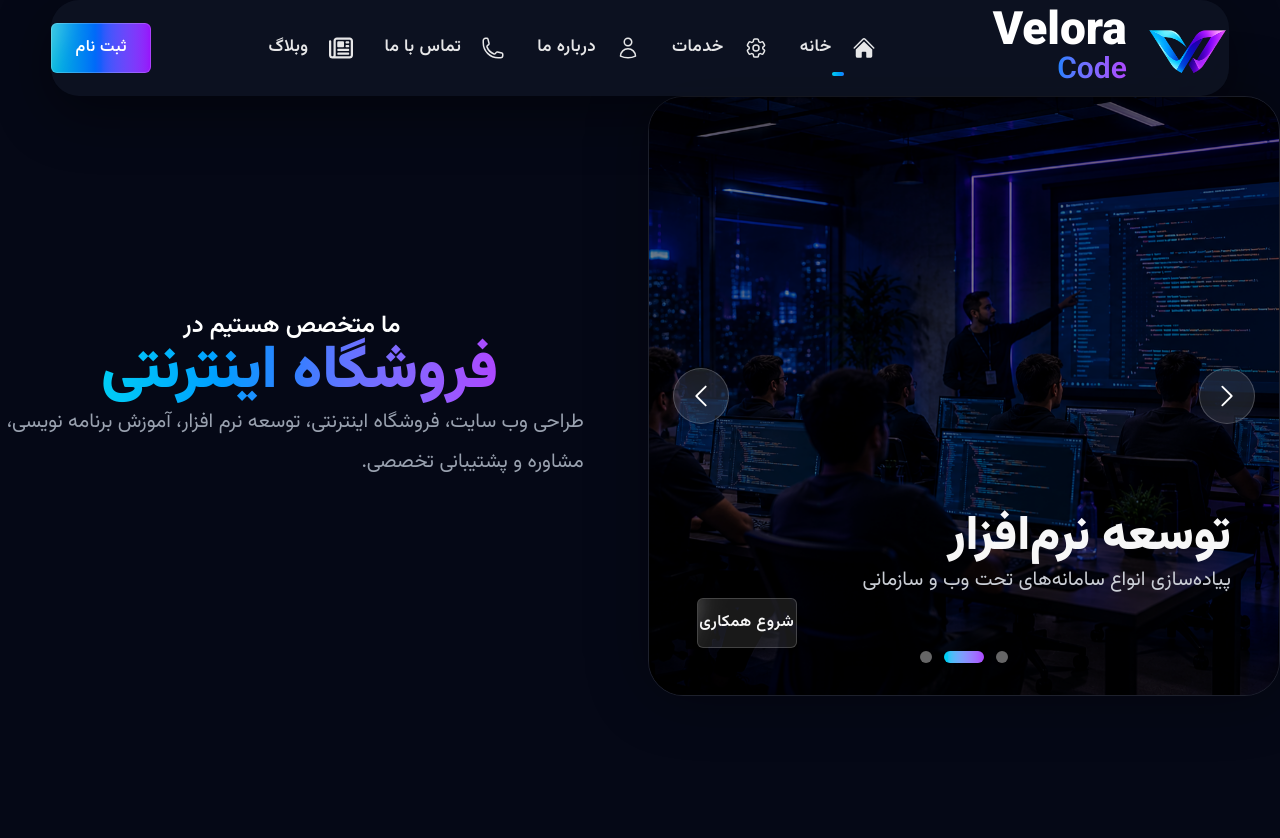
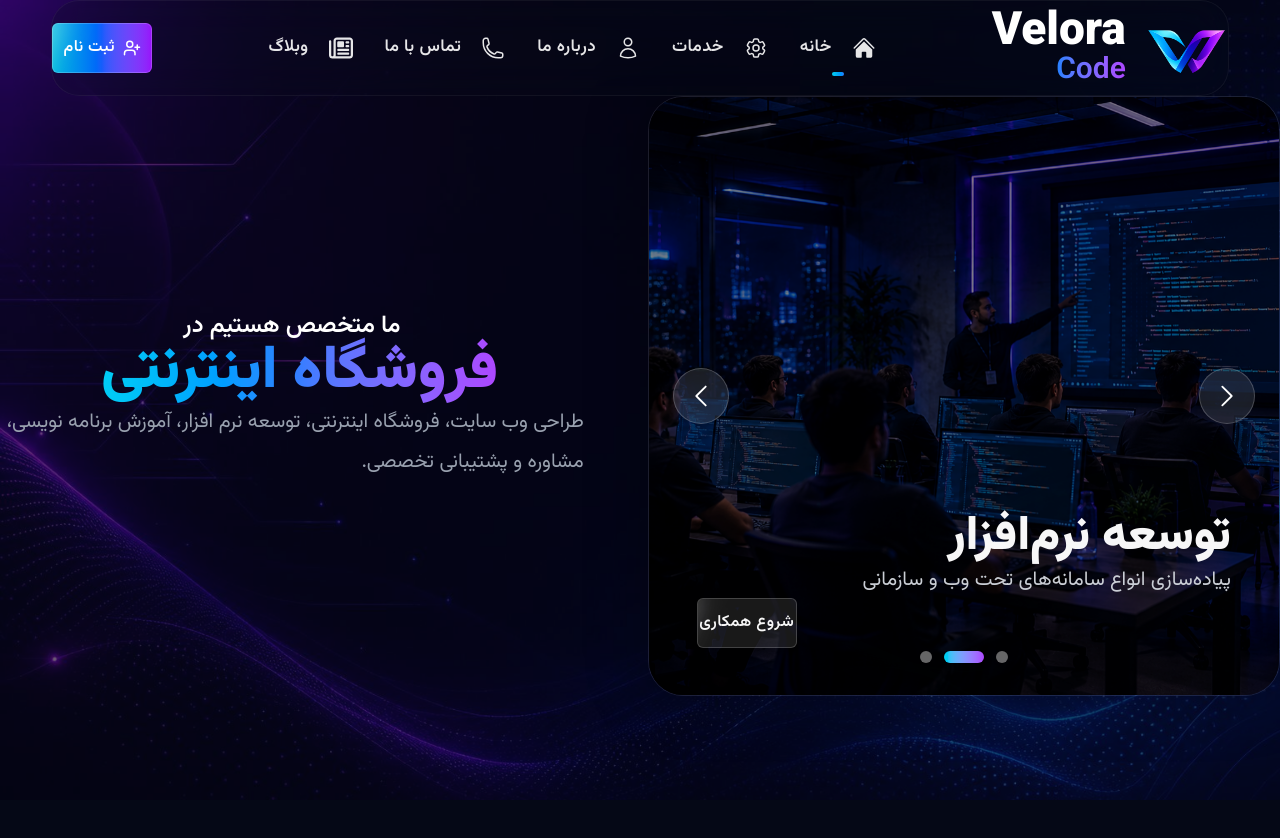
Before and after one commit to ali-m-9/velora-code, a Next.js app: page / in a window 1280 px wide. Shown: the top 838 px of the page. Built offline with nearby package versions, Linux system fonts and the light colour scheme.

Commit message:
change backgrund hero and all page of site

```diff
--- a/app/components/Header/Navbar.tsx
+++ b/app/components/Header/Navbar.tsx
@@ -1,26 +1,45 @@
+"use client";
+import { useEffect, useState } from "react";
 import Logo from "./Logo";
 import Menu from "./Menu";
 import RegisterButton from "./RegisterButton";
 
 export default function Navbar() {
+
+  const [scrolled, setScrolled] = useState(false);
+
+  useEffect(() => {
+    const handleScroll = () => {
+      setScrolled(window.scrollY > 30);
+    };
+
+    window.addEventListener("scroll", handleScroll);
+
+    return () => {
+      window.removeEventListener("scroll", handleScroll);
+    };
+  }, []);
   return (
     <header className="w-full flex justify-center pt-8 z-50">
       <div
-        className="
+  className={`
     w-[92%]
     max-w-[1450px]
-        h-24
     px-12
     rounded-[28px]
-        bg-[#111827]/65
-        backdrop-blur-3xl
     flex
     items-center
     justify-between
-        shadow-[0_18px_55px_rgba(0,0,0,.45)]
+    border
     transition-all
-        duration-300
-        "
+    duration-500
+
+    ${
+      scrolled
+        ? "h-20 bg-[#0B1020]/70 backdrop-blur-3xl border-white/10 shadow-[0_18px_55px_rgba(0,0,0,.45)]"
+        : "h-24 bg-[#0B1020]/20 backdrop-blur-xl border-white/5 shadow-none"
+    }
+  `}
 >
         {/* Logo */}
         <Logo />
--- a/app/components/Header/RegisterButton.tsx
+++ b/app/components/Header/RegisterButton.tsx
@@ -1,5 +1,5 @@
 import Link from "next/link";
-
+import { UserPlus } from "lucide-react";
 export default function RegisterButton() {
   return (
     <Link
@@ -33,7 +33,10 @@ export default function RegisterButton() {
 
       <div className="absolute inset-0 rounded-md border border-white/20"></div>
 
-      <span className="relative z-10 tracking-wide">ثبت نام</span>
+      <span className="relative z-10 flex items-center gap-2 tracking-wide">
+  <UserPlus size={18} />
+  ثبت نام
+</span>
     </Link>
   );
 }
--- a/app/components/Hero/Hero.tsx
+++ b/app/components/Hero/Hero.tsx
@@ -3,7 +3,7 @@ import HeroSlider from "./HeroSlider";
 
 export default function Hero() {
   return (
-    <section className="max-w-[1500px] mx-auto px-12 pt-20">
+    <section className="max-w-[1500px] mx-auto px-12 pt-20 pb-8">
 
       <div className="flex items-center justify-between gap-16">
 
--- a/app/layout.tsx
+++ b/app/layout.tsx
@@ -24,8 +24,21 @@ export default function RootLayout({
   className="h-full antialiased"
 >
       <body className={`${vazirmatn.className} min-h-full flex flex-col`}>
-        {children}
-      </body>
+
+  <div className="fixed inset-0 -z-10">
+  <div
+    className="absolute inset-0 bg-cover bg-center bg-no-repeat"
+    style={{
+      backgroundImage: "url('/images/background.png')",
+    }}
+  />
+
+  <div className="absolute inset-0 bg-[#050816]/60" />
+</div>
+
+  {children}
+
+</body>
     </html>
   );
 }
--- a/app/page.tsx
+++ b/app/page.tsx
@@ -1,12 +1,13 @@
 import Navbar from "./components/Header/Navbar";
 import Hero from "./components/Hero/Hero";
+
 
 export default function Home() {
   return (
     <>
       <Navbar />
 
-      <main className="min-h-screen bg-[#050816]">
+      <main className="min-h-screen">
         <Hero />
       </main>
     </>
--- a/package.json
+++ b/package.json
@@ -9,6 +9,7 @@
     "lint": "eslint"
   },
   "dependencies": {
+    "lucide-react": "^1.23.0",
     "next": "16.2.9",
     "react": "19.2.4",
     "react-dom": "19.2.4",
```
Also changed, not shown: public/images/background.png (added), 1 other file (tests, documents, lock files or other folders). Lines whose indentation alone changed are shown as unchanged.
